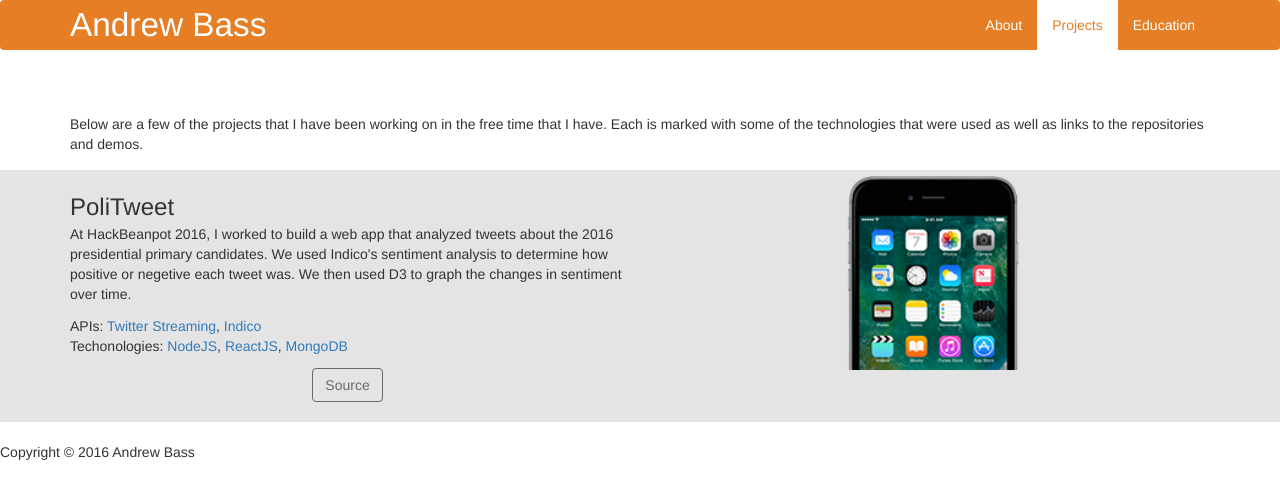
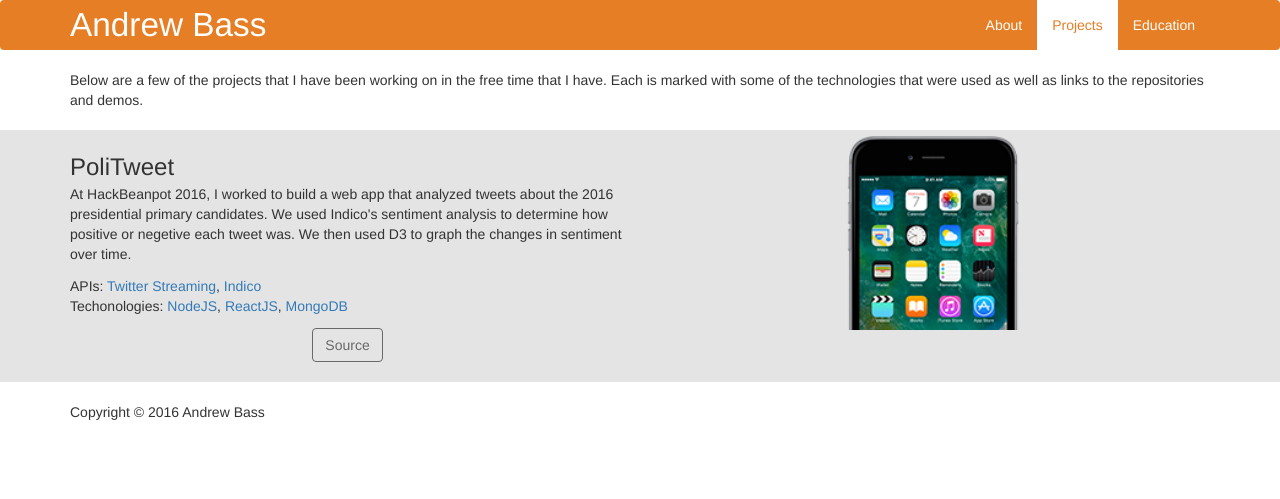
Before and after one commit to arbass22/arbass22.github.io, a Jekyll site: the page built from _pages/projects.html, in a window 1280 px wide. Shown: the top 499 px of the page. Built offline with Jekyll 4.4.1, drawn with Linux system fonts in a browser that asks for light colours; nearby versions of some CDN libraries.

Commit message:
Removed extra spacing from top

```diff
--- a/_includes/footer.html
+++ b/_includes/footer.html
@@ -1,4 +1,4 @@
-<div id="copyright" class="center-block">
+<div id="copyright" class="container center-block">
   Copyright &copy
   <script type="text/javascript">
     document.write(new Date().getFullYear());
--- a/_pages/education.html
+++ b/_pages/education.html
@@ -4,4 +4,4 @@
 permalink: "education"
 group: "navigation"
 ---
-<div class="top">Education</div>
+<div>Education</div>
--- a/_pages/projects.html
+++ b/_pages/projects.html
@@ -6,7 +6,7 @@
 group: "navigation"
 
 ---
-<div id="projects-header" class="top container">
+<div id="projects-header" class="container">
   Below are a few of the projects that I have been working on in the free time
   that I have.  Each is marked with some of the technologies that were used as
   well as links to the repositories and demos.
--- a/css/projects.scss
+++ b/css/projects.scss
@@ -21,5 +21,5 @@
 }
 
 #projects-header {
-  margin-bottom: 16px;
+  margin-bottom: 20px;
 }
--- a/index.html
+++ b/index.html
@@ -9,7 +9,7 @@
 
 
 <section>
-  <h1 class="top">{{site.title}}</h1>
+  <h1 >{{site.title}}</h1>
   <h4>{{site.tagline}}. Isn't your website beautiful?!</h4>
   <div id="projects">Homepage</div>
 </section>
```
